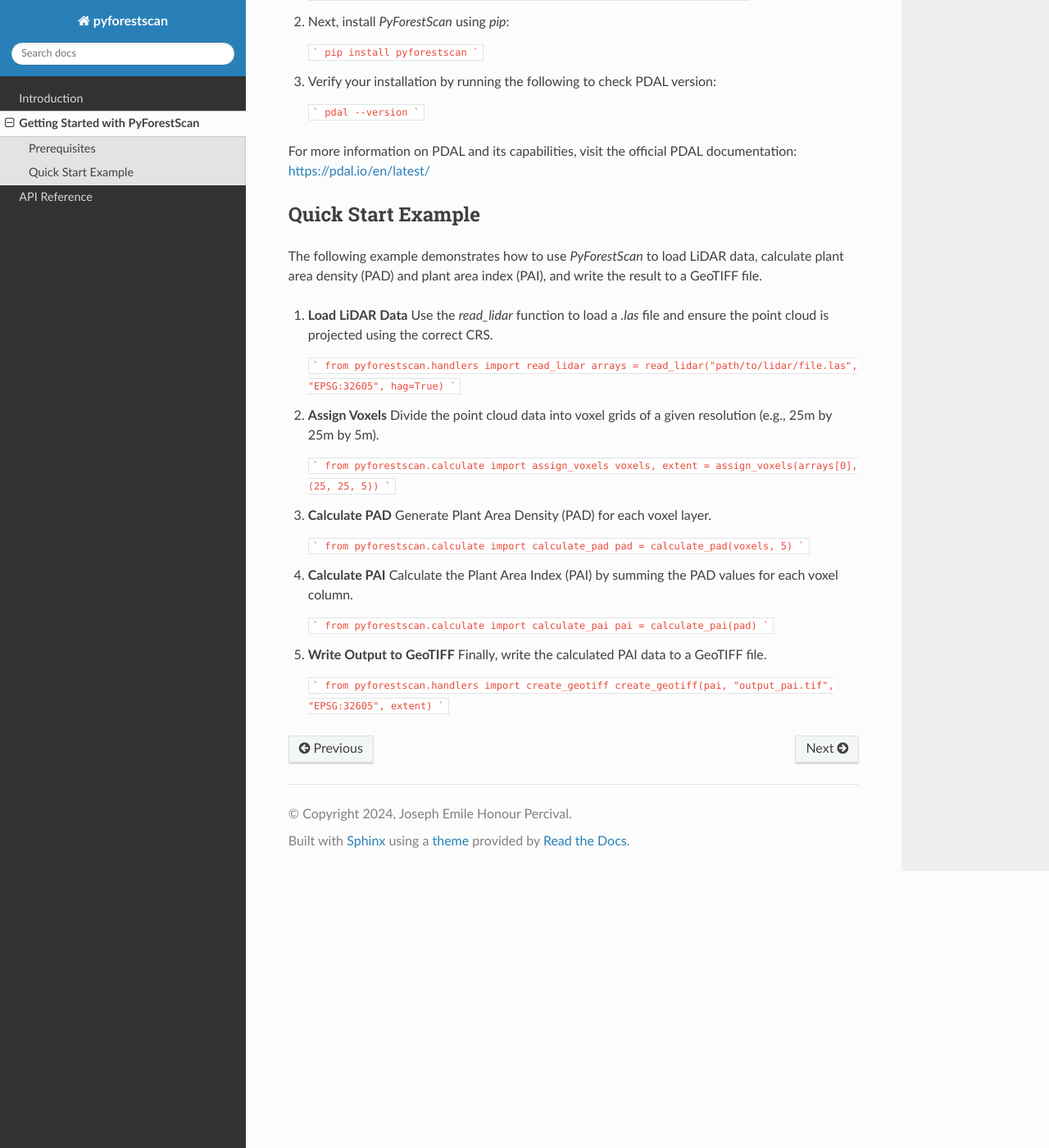
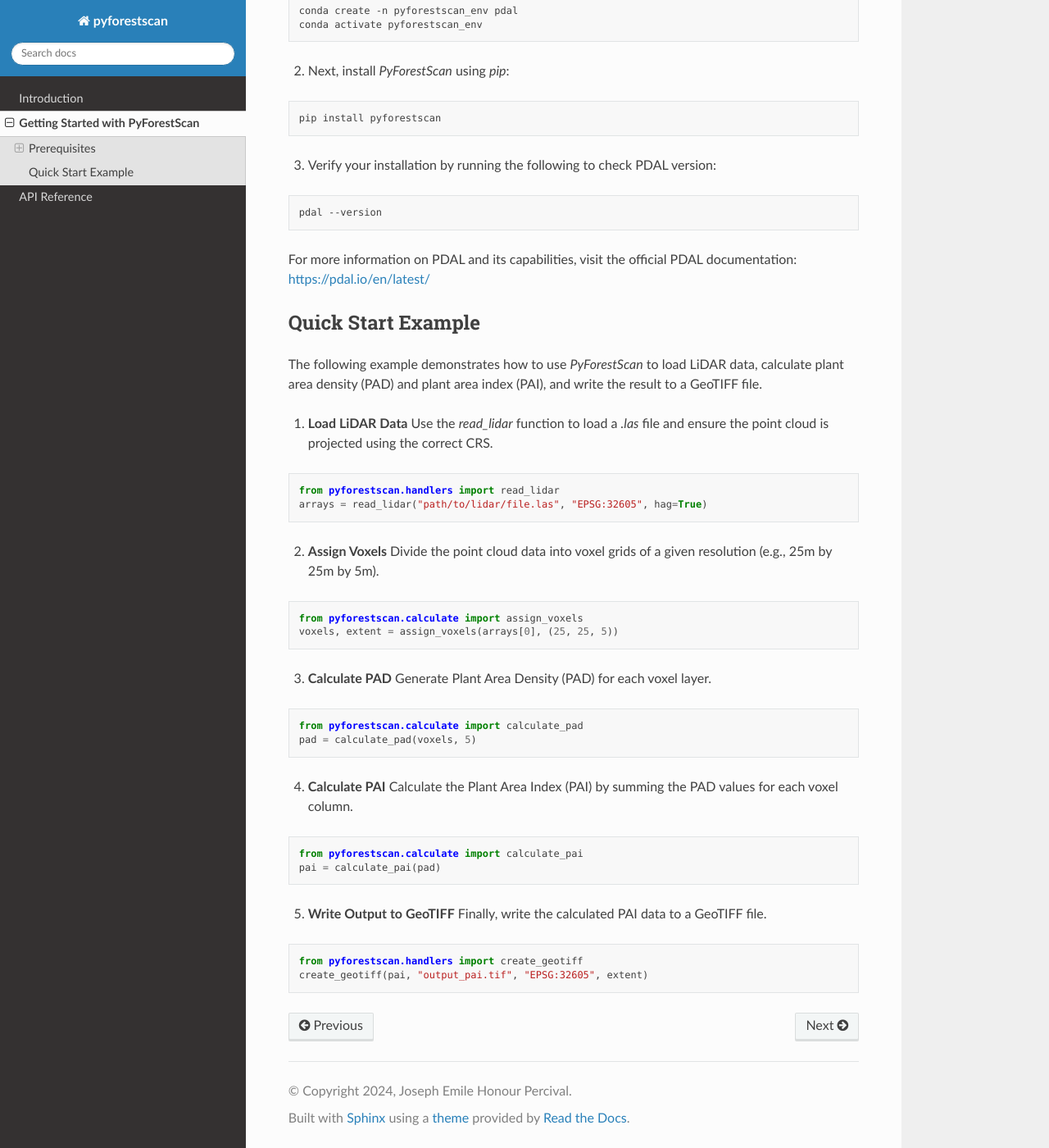
Before and after one commit to iosefa/PyForestScan, a Sphinx documentation site: the page built from docs/source/getting_started.rst, in a window 1280 px wide and 1400 px high, scrolled down 658 px. Shown: the whole window at 82% size. Built offline with Sphinx 7.4.7 and the Read the Docs theme 2.0.0, drawn with Linux system fonts in a browser that asks for light colours; some of the changed text lies outside the part shown.

Commit message:
Update PDAL installation guide formatting in documentation
Reformat the `Installing PDAL` section in the `getting_started.rst` file to utilize reStructuredText code-blocks for better readability. This includes updating section headers and formatting code snippets in a way that aligns with documentation best practices.

````diff
--- a/docs/source/getting_started.rst
+++ b/docs/source/getting_started.rst
@@ -8,7 +8,8 @@ Prerequisites
 
 To use `PyForestScan`, you need to have `PDAL` (Point Data Abstraction Library) installed. PDAL is a powerful library for working with point cloud data, and `PyForestScan` relies on it for many core functions.
 
-### Installing PDAL
+Installing PDAL
+~~~~~~~~~~~~~~~
 
 For a quick start, it is recommended to use `conda` to install PDAL, as it handles dependencies and installation paths efficiently. Once PDAL is installed, you can then use `pip` to install `PyForestScan` within the same environment.
 
@@ -16,22 +17,24 @@ Steps to install PDAL and PyForestScan:
 
 1. First, install `PDAL` using `conda`:
 
-   ```
+.. code-block:: bash
+
    conda create -n pyforestscan_env pdal
    conda activate pyforestscan_env
-   ```
 
 2. Next, install `PyForestScan` using `pip`:
 
-   ```
+.. code-block:: bash
+
    pip install pyforestscan
-   ```
+
 
 3. Verify your installation by running the following to check PDAL version:
 
-   ```
+.. code-block:: bash
+
    pdal --version
-   ```
+
 
 For more information on PDAL and its capabilities, visit the official PDAL documentation: https://pdal.io/en/latest/
 
@@ -43,39 +46,43 @@ The following example demonstrates how to use `PyForestScan` to load LiDAR data,
 1. **Load LiDAR Data**
    Use the `read_lidar` function to load a `.las` file and ensure the point cloud is projected using the correct CRS.
 
-   ```
+.. code-block:: python
+
    from pyforestscan.handlers import read_lidar
    arrays = read_lidar("path/to/lidar/file.las", "EPSG:32605", hag=True)
-   ```
+
 
 2. **Assign Voxels**
    Divide the point cloud data into voxel grids of a given resolution (e.g., 25m by 25m by 5m).
 
-   ```
+.. code-block:: python
+
    from pyforestscan.calculate import assign_voxels
    voxels, extent = assign_voxels(arrays[0], (25, 25, 5))
-   ```
+
 
 3. **Calculate PAD**
    Generate Plant Area Density (PAD) for each voxel layer.
 
-   ```
+.. code-block:: python
+
    from pyforestscan.calculate import calculate_pad
    pad = calculate_pad(voxels, 5)
-   ```
+
 
 4. **Calculate PAI**
    Calculate the Plant Area Index (PAI) by summing the PAD values for each voxel column.
 
-   ```
+.. code-block:: python
+
    from pyforestscan.calculate import calculate_pai
    pai = calculate_pai(pad)
-   ```
+
 
 5. **Write Output to GeoTIFF**
    Finally, write the calculated PAI data to a GeoTIFF file.
 
-   ```
+.. code-block:: python
+
    from pyforestscan.handlers import create_geotiff
    create_geotiff(pai, "output_pai.tif", "EPSG:32605", extent)
-   ```
````
